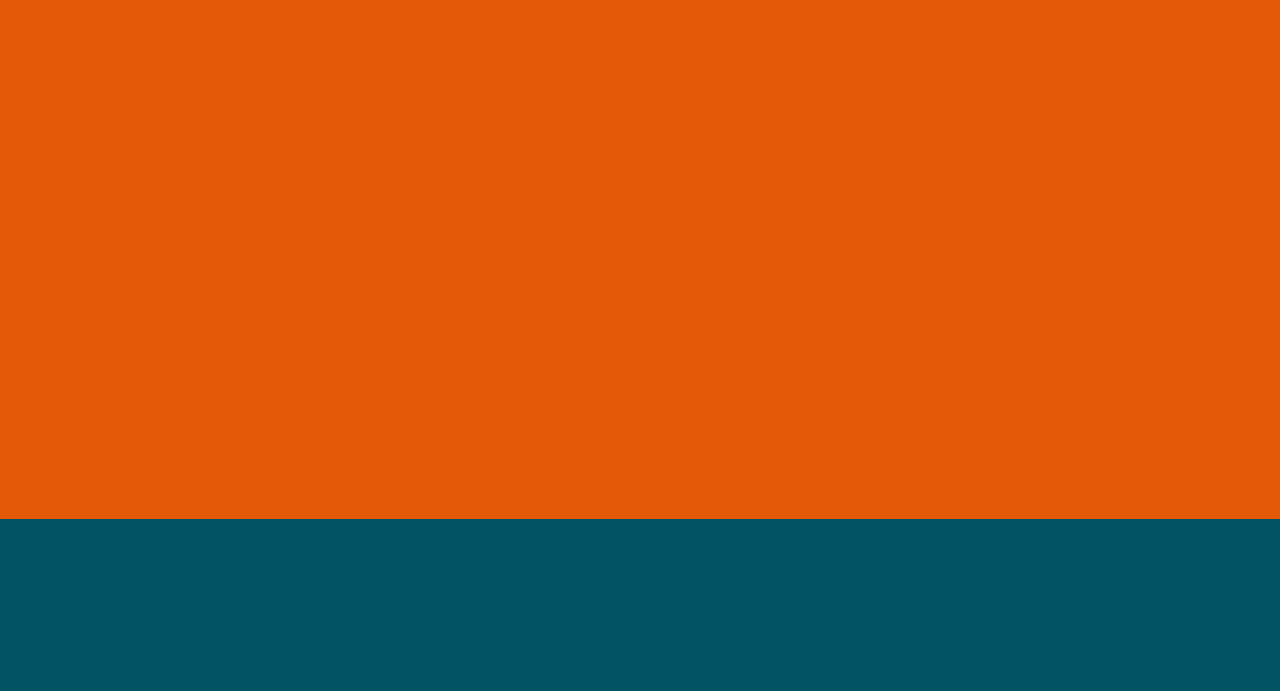
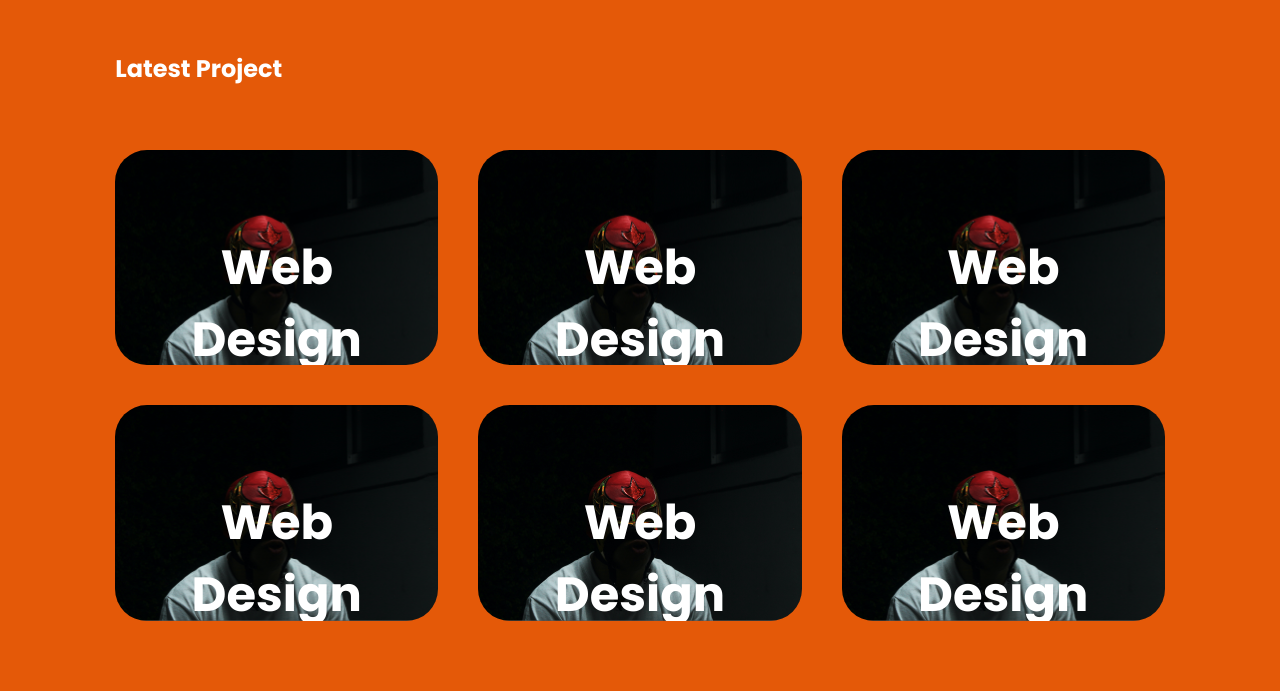
Before and after one commit to matthewcharles90/portfolio, a plain HTML site: page index.html in a window 1280 px wide. Shown: the part 1081-1772 px from the top of the page. Before the commit the page ends 1600 px from the top, so only its background shows below. Drawn offline with nearby package versions, Linux system fonts and the light colour scheme; a script that the page names is missing.

Commit message:
Portfolio Page

```diff
--- a/index.html
+++ b/index.html
@@ -26,7 +26,7 @@
         <nav class="navbar">
             <a href="#home" class="active">Home</a>
             <a href="#about">About</a>
-            <a href="#projects">Projects</a>
+            <a href="#portfolio">Portfolio</a>
             <a href="#contact">Contact</a>
         </nav>
     </header>
@@ -66,6 +66,46 @@
                     <a href="#"><i class="bx bx-link-external"></i></a>
                 </div>
             </div>
+            <div class="portfolio-box">
+                <img src="images/wrestler.jpg" alt="">
+                <div class="portfolio-layer">
+                    <h4>Web Design P</h4>
+                    <p>Lorem ipsum dolor, sit amet consectetur adipisicing elit. Quibusdam, veniam.</p>
+                    <a href="#"><i class="bx bx-link-external"></i></a>
+                </div>
+            </div>
+            <div class="portfolio-box">
+                <img src="images/wrestler.jpg" alt="">
+                <div class="portfolio-layer">
+                    <h4>Web Design P</h4>
+                    <p>Lorem ipsum dolor, sit amet consectetur adipisicing elit. Quibusdam, veniam.</p>
+                    <a href="#"><i class="bx bx-link-external"></i></a>
+                </div>
+            </div>
+            <div class="portfolio-box">
+                <img src="images/wrestler.jpg" alt="">
+                <div class="portfolio-layer">
+                    <h4>Web Design P</h4>
+                    <p>Lorem ipsum dolor, sit amet consectetur adipisicing elit. Quibusdam, veniam.</p>
+                    <a href="#"><i class="bx bx-link-external"></i></a>
+                </div>
+            </div>
+            <div class="portfolio-box">
+                <img src="images/wrestler.jpg" alt="">
+                <div class="portfolio-layer">
+                    <h4>Web Design P</h4>
+                    <p>Lorem ipsum dolor, sit amet consectetur adipisicing elit. Quibusdam, veniam.</p>
+                    <a href="#"><i class="bx bx-link-external"></i></a>
+                </div>
+            </div>
+            <div class="portfolio-box">
+                <img src="images/wrestler.jpg" alt="">
+                <div class="portfolio-layer">
+                    <h4>Web Design P</h4>
+                    <p>Lorem ipsum dolor, sit amet consectetur adipisicing elit. Quibusdam, veniam.</p>
+                    <a href="#"><i class="bx bx-link-external"></i></a>
+                </div>
+            </div>
         </div>
 
     </section>
```
Also changed, not shown: images/wrestler.jpg (added), js/script.js (added).
